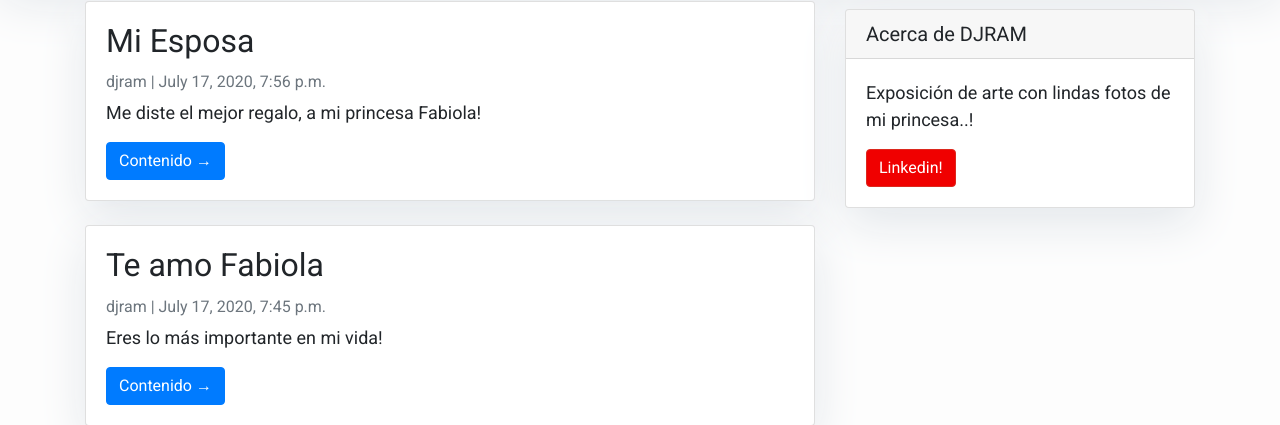
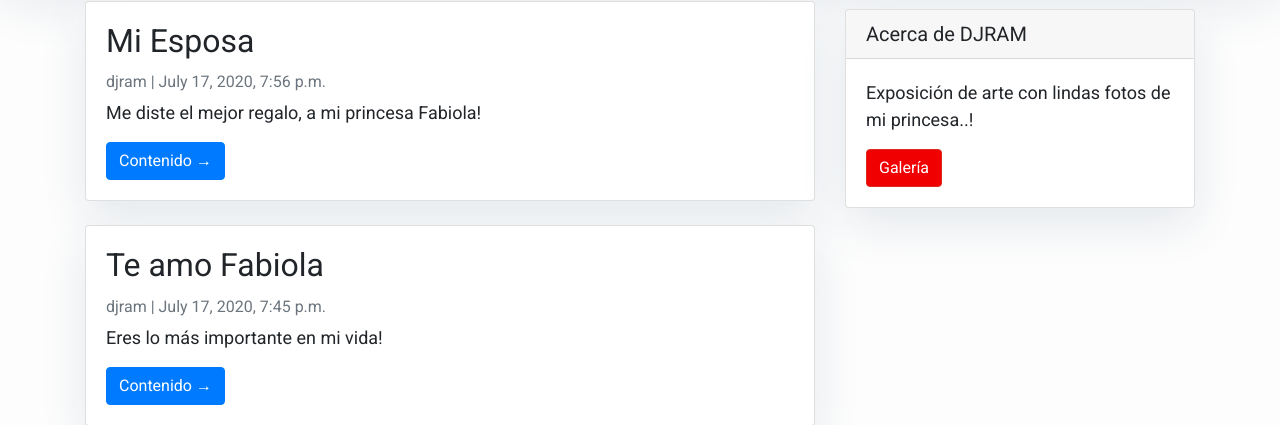
Before and after one commit to djram1/blog_djram, a Django app: page / in a window 1280 px wide. Shown: the part 1034-1459 px from the top of the page. Run offline with Django 3.2, Linux system fonts and the light colour scheme; data comes from the database, SQL or seed files in the repository; some libraries are stand-ins or nearby versions.

Commit message:
first commit

```diff
--- a/templates/sidebar.html
+++ b/templates/sidebar.html
@@ -14,7 +14,7 @@
     <div class="card-body">
         <p class="card-text"> Exposición de arte con lindas fotos de mi princesa..!</p>
         <a href="https://fabiolaramirez.herokuapp.com"
-           class="btn btn-danger">Linkedin!</a>
+           class="btn btn-danger">Galería</a>
     </div>
 </div>
 </div>
```
